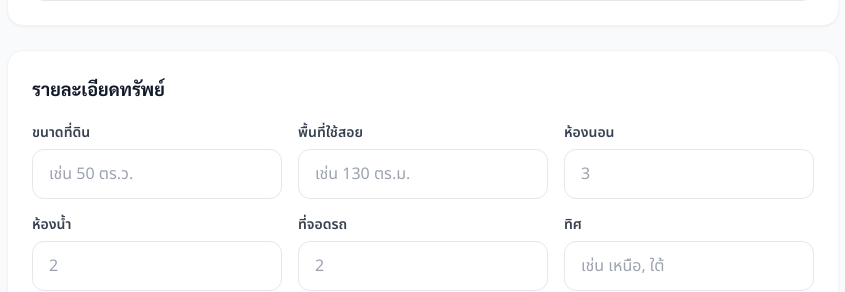
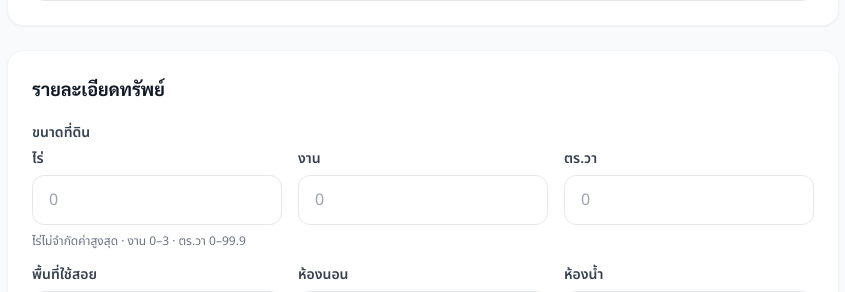
Before and after one commit to guukub/Experthome168, a Next.js app: page /admin/properties/new in a window 1280 px wide. Shown: the part 1010-1302 px from the top of the page, without its empty margins (281-1126 px from the left). Built offline with nearby package versions, Linux system fonts and the light colour scheme; no server answers; the database is empty.

Commit message:
Add rai and ngan inputs with land size validation

```diff
--- a/src/app/actions.ts
+++ b/src/app/actions.ts
@@ -1,6 +1,7 @@
 'use server'
 
 import { Property as PropertyType } from '@/types/property'
+import { formatLandSize, LandSizeInput } from '@/lib/land-size'
 import { revalidatePath } from 'next/cache'
 import connectToDatabase from '@/lib/mongodb'
 import PropertyModel from '@/models/Property'
@@ -23,7 +24,8 @@ const toPlainObject = (doc: any) => {
   return JSON.parse(JSON.stringify(obj));
 }
 
-export async function savePropertyAction(data: PropertyType, isEdit: boolean) {
+export async function savePropertyAction(data: PropertyType, isEdit: boolean, landSize?: LandSizeInput) {
+  if (landSize) data = { ...data, land_size: formatLandSize(landSize) }
   await connectToDatabase()
 
   if (isEdit && data.id) {
--- a/src/components/admin/PropertyForm.tsx
+++ b/src/components/admin/PropertyForm.tsx
@@ -10,6 +10,7 @@ import Link from 'next/link'
 import { compressImageToWebp } from '@/lib/imageUtils'
 import AutocompleteSelect from './AutocompleteSelect'
 import PostcodeAutocomplete from './PostcodeAutocomplete'
+import { formatLandSize, parseLandSize, LandSizeInput } from '@/lib/land-size'
 
 interface PropertyFormProps {
   initialData?: Partial<Property>
@@ -50,6 +51,13 @@ const EMPTY_FORM = {
 
 export default function PropertyForm({ initialData, isEdit = false, propertyTypes = PROPERTY_TYPES }: PropertyFormProps) {
   const router = useRouter()
+  const [landSize, setLandSize] = useState<LandSizeInput>(() => parseLandSize(initialData?.land_size) || { rai: '', ngan: '', squareWah: '' })
+  const [landSizeChanged, setLandSizeChanged] = useState(false)
+  const legacyLandSize = !!initialData?.land_size && parseLandSize(initialData.land_size) === null
+  const updateLandSize = (key: keyof LandSizeInput, value: string) => {
+    setLandSize(current => ({ ...current, [key]: value }))
+    setLandSizeChanged(true)
+  }
   const [form, setForm] = useState({
     ...EMPTY_FORM,
     ...initialData,
@@ -223,7 +231,9 @@ export default function PropertyForm({ initialData, isEdit = false, propertyType
 
     // Use server action to save demo data
     try {
-      await import('@/app/actions').then(m => m.savePropertyAction(payload as unknown as Property, isEdit))
+      const size = legacyLandSize && !landSizeChanged ? undefined : landSize
+      if (size) payload.land_size = formatLandSize(size)
+      await import('@/app/actions').then(m => m.savePropertyAction(payload as unknown as Property, isEdit, size))
 
       await new Promise(r => setTimeout(r, 800)) // Simulate save
       setSaved(true)
@@ -450,10 +460,25 @@ export default function PropertyForm({ initialData, isEdit = false, propertyType
         <div className="bg-white rounded-2xl border border-gray-100 p-6 shadow-sm">
           <h2 className="font-bold text-gray-900 mb-5 text-lg">รายละเอียดทรัพย์</h2>
           <div className="grid grid-cols-2 md:grid-cols-3 gap-4">
-            <div>
-              <label className="label" htmlFor="prop-land">ขนาดที่ดิน</label>
-              <input id="prop-land" type="text" value={form.land_size} onChange={e => set('land_size', e.target.value)} placeholder="เช่น 50 ตร.ว." className="input" />
-            </div>
+            <fieldset className="col-span-2 md:col-span-3">
+              <legend className="label">ขนาดที่ดิน</legend>
+              <div className="grid grid-cols-3 gap-4">
+                <div>
+                  <label className="label" htmlFor="prop-land-rai">ไร่</label>
+                  <input id="prop-land-rai" type="number" min="0" step="1" value={landSize.rai} onChange={e => updateLandSize('rai', e.target.value)} placeholder="0" className="input" />
+                </div>
+                <div>
+                  <label className="label" htmlFor="prop-land-ngan">งาน</label>
+                  <input id="prop-land-ngan" type="number" min="0" max="3" step="1" value={landSize.ngan} onChange={e => updateLandSize('ngan', e.target.value)} placeholder="0" className="input" />
+                </div>
+                <div>
+                  <label className="label" htmlFor="prop-land">ตร.วา</label>
+                  <input id="prop-land" type="number" min="0" max="99.9" step="any" value={landSize.squareWah} onChange={e => updateLandSize('squareWah', e.target.value)} placeholder="0" className="input" />
+                </div>
+              </div>
+              <p className="text-xs text-gray-500 mt-2">ไร่ไม่จำกัดค่าสูงสุด · งาน 0–3 · ตร.วา 0–99.9</p>
+              {legacyLandSize && !landSizeChanged && <p className="text-sm text-amber-700 mt-2">ขนาดที่ดินเดิม: {initialData?.land_size} (จะเก็บค่าเดิมไว้จนกว่าจะกรอกขนาดใหม่)</p>}
+            </fieldset>
             <div>
               <label className="label" htmlFor="prop-area">พื้นที่ใช้สอย</label>
               <input id="prop-area" type="text" value={form.usable_area} onChange={e => set('usable_area', e.target.value)} placeholder="เช่น 130 ตร.ม." className="input" />
--- /dev/null
+++ b/src/lib/land-size.ts
@@ -0,0 +1,35 @@
+export interface LandSizeInput {
+  rai: string
+  ngan: string
+  squareWah: string
+}
+
+export function formatLandSize(input: LandSizeInput): string {
+  const { rai, ngan, squareWah } = input
+  if (!/^\d*$/.test(rai) || !/^\d*$/.test(ngan) || !/^(?:\d+(?:\.\d+)?|\.\d+)?$/.test(squareWah)
+    || !Number.isFinite(Number(rai)) || Number(ngan) > 3 || Number(squareWah) > 99.9) {
+    throw new Error('ขนาดที่ดิน: ไร่ต้องเป็นจำนวนเต็มตั้งแต่ 0 งานต้องเป็น 0–3 และตร.วาต้องเป็น 0–99.9')
+  }
+  return [
+    Number(rai) > 0 ? `${rai.replace(/^0+(?=\d)/, '')} ไร่` : '',
+    Number(ngan) > 0 ? `${Number(ngan)} งาน` : '',
+    Number(squareWah) > 0 ? `${Number(squareWah)} ตร.วา` : '',
+  ].filter(Boolean).join(' ')
+}
+
+// Read existing free-text sizes without silently discarding unrecognized values.
+export function parseLandSize(value = ''): LandSizeInput | null {
+  const text = value.trim().replace(/,/g, '')
+  if (!text) return { rai: '', ngan: '', squareWah: '' }
+  const number = '(\\d+(?:\\.\\d+)?)'
+  const match = text.match(new RegExp(`^(?:${number}\\s*ไร่\\s*)?(?:${number}\\s*งาน\\s*)?(?:${number}\\s*(?:ตร\\.\\s*ว(?:า)?\\.?|ตารางวา)\\s*)?$`))
+  let total: number
+  if (match) total = Number(match[1] || 0) * 400 + Number(match[2] || 0) * 100 + Number(match[3] || 0)
+  else if (/^\d+(?:\.\d+)?$/.test(text)) total = Number(text)
+  else return null
+  if (!Number.isFinite(total)) return null
+  const rai = Math.floor(total / 400)
+  const ngan = Math.floor((total - rai * 400) / 100)
+  const squareWah = Number((total - rai * 400 - ngan * 100).toFixed(10))
+  return { rai: rai ? String(rai) : '', ngan: ngan ? String(ngan) : '', squareWah: squareWah ? String(squareWah) : '' }
+}
```
